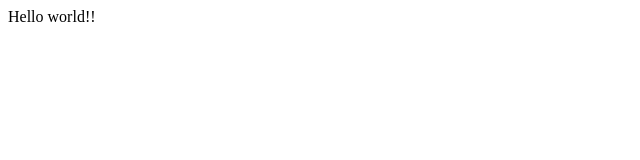
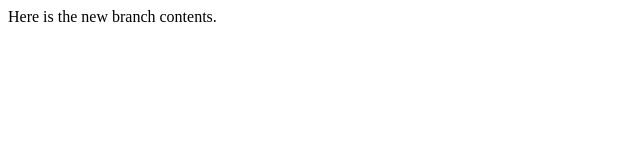
Before and after one commit to nada276/lecture1, a plain HTML site: page index.html in a window 1280 px wide. Shown: the whole page, without its empty margins (0-640 px from the left). Drawn offline with Linux system fonts and the light colour scheme.

Commit message:
New branch contents

```diff
--- a/index.html
+++ b/index.html
@@ -4,6 +4,6 @@
 	<title>Test</title>
 </head>
 <body>
-	Hello world!!
+	Here is the new branch contents.
 </body>
 </html>
```
